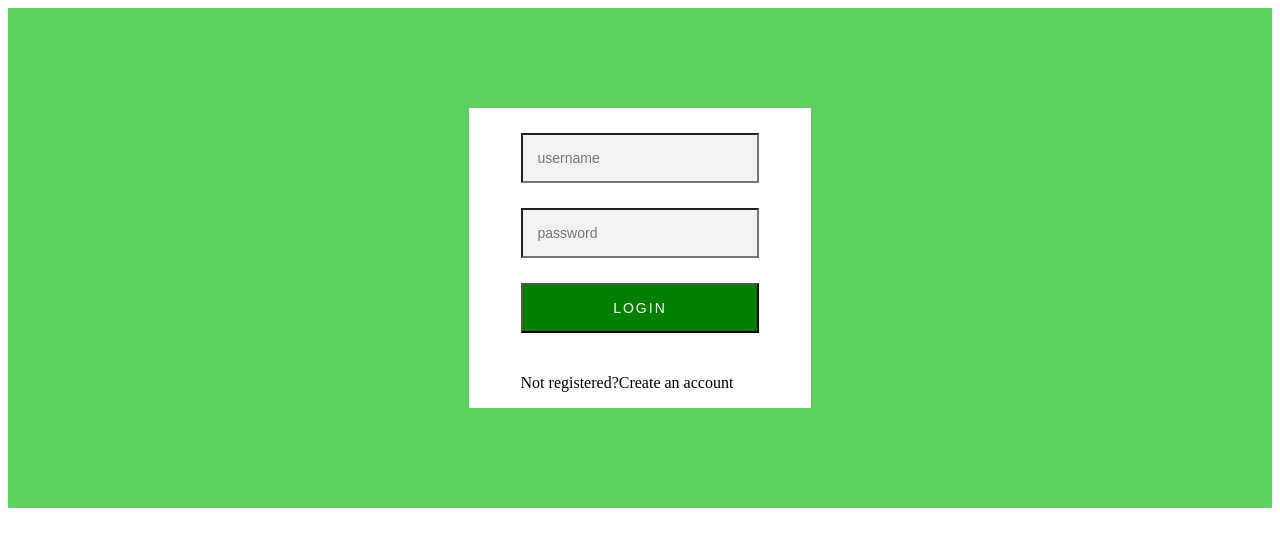
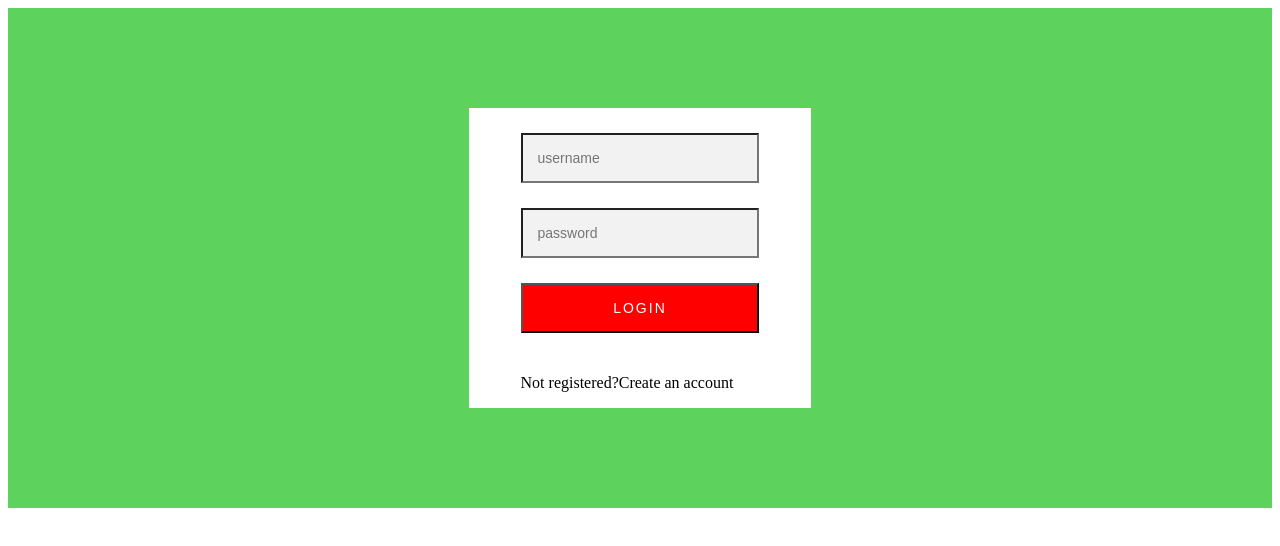
Before and after one commit to gkumarswamy/angular-app, an Angular app: page / in a window 1280 px wide. Shown: the top 546 px of the page. Built offline with nearby package versions, Linux system fonts and the light colour scheme.

Commit message:
changed button color

```diff
--- a/src/app/login/login.component.css
+++ b/src/app/login/login.component.css
@@ -53,7 +53,7 @@
     font-size: 14px;
     padding-right: 60px;
     padding: 15px;
-    background-color: green;
+    background-color: red;
     text-transform: uppercase;
     color: white;
     letter-spacing: 2px;
```
